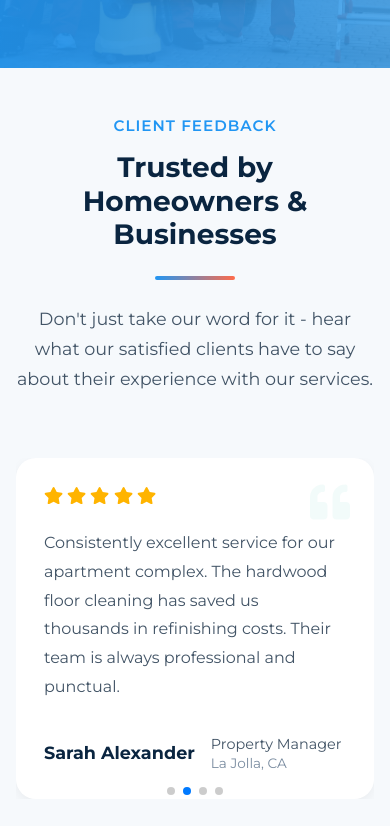
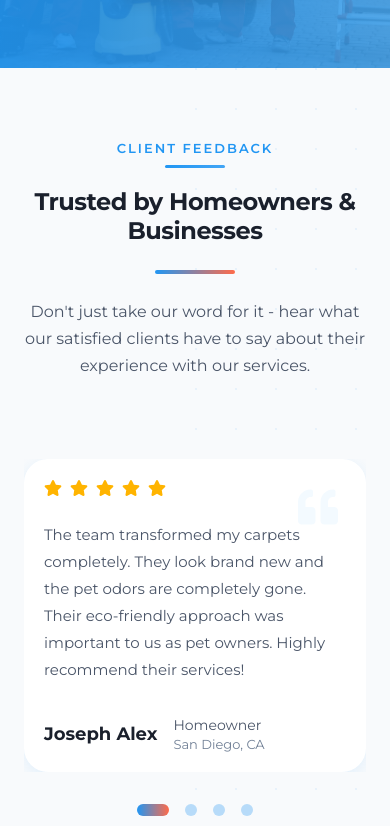
Before and after one commit to sanjuconnectrader/Demo, a React (Create React App) app: page / in a window 390 px wide. Shown: the part 5817-6643 px from the top of the page. Built offline with nearby package versions, Linux system fonts and the light colour scheme; a web font is replaced by a local one.

Commit message:
first-commit

```diff
--- a/src/components/Home/ClientTestimonial.css
+++ b/src/components/Home/ClientTestimonial.css
@@ -1,238 +1,362 @@
-:root {
-  /* Color Palette */
-  --primary-color: #2196F3;
-  --secondary-color: #42A5F5;
-  --accent-color: #ff6b4a;
-  --dark-text: #0a2540;
-  --medium-text: #425466;
-  --light-text: #7a8ca0;
-  --bg-white: #ffffff;
-  --light-bg: #f6f9fc;
-  --border-color: rgba(0, 0, 0, 0.08);
+/* ClientTestimonials.css */
+.clientTestimonials {
+  --primary-blue: #2196F3;
+  --primary-blue-light: #42A5F5;
+  --primary-blue-dark: #1565C0;
+  --accent-orange: #FF6B4A;
+  --text-dark: #1A202C;
+  --text-medium: #4A5568;
+  --text-light: #718096;
+  --white: #FFFFFF;
+  --light-bg: #F8FAFC;
+  --card-bg: #FFFFFF;
+  --border-radius: 24px;
+  --shadow-sm: 0 4px 15px rgba(33, 150, 243, 0.1);
+  --shadow-md: 0 10px 30px rgba(33, 150, 243, 0.15);
+  --shadow-lg: 0 20px 40px rgba(33, 150, 243, 0.2);
+  --transition: all 0.4s cubic-bezier(0.16, 1, 0.3, 1);
+  --transition-fast: all 0.2s ease-out;
 
-  /* Typography */
-  --font-primary: 'Montserrat', sans-serif;
-  --font-secondary: 'Montserrat', sans-serif;
-
-  /* Spacing */
-  --section-spacing: 6rem;
-  --element-spacing: 1.5rem;
-
-  /* Effects */
-  --shadow-sm: 0 4px 12px rgba(0, 0, 0, 0.05);
-  --shadow-md: 0 10px 30px rgba(0, 0, 0, 0.1);
-  --shadow-lg: 0 20px 50px rgba(0, 0, 0, 0.15);
-  --transition: all 0.3s cubic-bezier(0.25, 0.8, 0.25, 1);
-  --radius-md: 12px;
-  --radius-lg: 20px;
-}
-
-/* Base Section Styles */
-.testimonials-section {
-  padding: var(--section-spacing) 2rem;
+  position: relative;
+  padding: 120px 0;
   background-color: var(--light-bg);
-  position: relative;
   overflow: hidden;
 }
 
-.testimonials-container {
+.clientTestimonials__backgroundPattern {
+  position: absolute;
+  top: 0;
+  right: 0;
+  width: 50%;
+  height: 100%;
+  background-image:
+    radial-gradient(circle at 1px 1px, rgba(33, 150, 243, 0.08) 1px, transparent 0);
+  background-size: 40px 40px;
+  z-index: 0;
+}
+
+.clientTestimonials__container {
+  position: relative;
+  z-index: 1;
   max-width: 1400px;
   margin: 0 auto;
-  position: relative;
+  padding: 0 40px;
 }
 
-/* Header Styles */
-.testimonials-header {
+.clientTestimonials__header {
   text-align: center;
-  margin-bottom: 4rem;
-  max-width: 700px;
+  margin-bottom: 80px;
+  max-width: 800px;
   margin-left: auto;
   margin-right: auto;
 }
 
-.section-subtitle {
+.clientTestimonials__subtitle {
   display: inline-block;
-  font-size: 0.95rem;
+  font-size: 14px;
   font-weight: 600;
-  color: var(--primary-color);
+  letter-spacing: 2px;
   text-transform: uppercase;
-  letter-spacing: 1px;
-  margin-bottom: 1rem;
-  font-family: var(--font-secondary);
+  color: var(--primary-blue);
+  margin-bottom: 20px;
+  position: relative;
+  padding-bottom: 12px;
 }
 
-.section-title {
-  font-size: clamp(1.75rem, 4vw, 2.5rem);
-  font-weight: 700;
-  line-height: 1.2;
-  color: var(--dark-text);
-  margin: 0 0 1.5rem 0;
-  font-family: var(--font-secondary);
+.clientTestimonials__subtitle::after {
+  content: '';
+  position: absolute;
+  left: 50%;
+  bottom: 0;
+  transform: translateX(-50%);
+  width: 60px;
+  height: 3px;
+  background: linear-gradient(90deg, var(--primary-blue), var(--primary-blue-light));
+  border-radius: 3px;
+  transition: var(--transition);
 }
 
-.divider {
+.clientTestimonials__title {
+  font-size: 48px;
+  font-weight: 800;
+  color: var(--text-dark);
+  margin-bottom: 24px;
+  line-height: 1.2;
+  letter-spacing: -0.5px;
+}
+
+.clientTestimonials__divider {
   width: 80px;
   height: 4px;
-  background: linear-gradient(to right, var(--primary-color), var(--accent-color));
-  margin: 0 auto 1.5rem;
+  background: linear-gradient(90deg, var(--primary-blue), var(--accent-orange));
+  margin: 0 auto 24px;
   border-radius: 2px;
+  transition: var(--transition);
 }
 
-.section-description {
-  font-size: 1.1rem;
+.clientTestimonials__description {
+  font-size: 18px;
+  color: var(--text-medium);
   line-height: 1.7;
-  color: var(--medium-text);
   margin: 0;
 }
 
-/* Testimonial Card Styles */
-.testimonials-slider {
-  padding: 1rem 0 3rem;
+.clientTestimonials__sliderWrapper {
+  position: relative;
+  padding: 20px 0 60px;
 }
 
-.testimonial-card {
-  background: var(--bg-white);
-  border-radius: var(--radius-lg);
-  padding: 2.5rem;
+.clientTestimonials__card {
+  background: var(--card-bg);
+  border-radius: var(--border-radius);
+  padding: 40px;
   height: auto;
   box-shadow: var(--shadow-sm);
   transition: var(--transition);
   position: relative;
   overflow: hidden;
-}
-
-.testimonial-card:hover {
-  transform: translateY(-5px);
-  box-shadow: var(--shadow-md);
-}
-
-.testimonial-rating {
-  display: flex;
-  gap: 0.25rem;
-  margin-bottom: 1.5rem;
-}
-
-.star {
-  color: #e0e0e0;
-  font-size: 1.2rem;
-}
-
-.star.filled {
-  color: #ffb400;
-}
-
-.quote-icon {
-  position: absolute;
-  top: 2.5rem;
-  right: 2.5rem;
-  font-size: 3rem;
-  color: rgba(0, 168, 156, 0.05);
-  z-index: 0;
-}
-
-.testimonial-text {
-  position: relative;
-  font-size: 1.05rem;
-  line-height: 1.8;
-  color: var(--medium-text);
-  margin-bottom: 2rem;
   z-index: 1;
 }
 
-.testimonial-author {
+.clientTestimonials__cardHover {
+  position: absolute;
+  top: 0;
+  left: 0;
+  width: 100%;
+  height: 100%;
+  background: linear-gradient(135deg, var(--primary-blue), var(--primary-blue-light));
+  opacity: 0;
+  transition: var(--transition);
+  z-index: -1;
+}
+
+.clientTestimonials__card:hover {
+  transform: translateY(-10px);
+  box-shadow: var(--shadow-lg);
+  color: var(--white);
+}
+
+.clientTestimonials__card:hover .clientTestimonials__cardHover {
+  opacity: 1;
+}
+
+.clientTestimonials__card:hover .clientTestimonials__text,
+.clientTestimonials__card:hover .clientTestimonials__authorName,
+.clientTestimonials__card:hover .clientTestimonials__authorRole,
+.clientTestimonials__card:hover .clientTestimonials__authorLocation {
+  color: var(--white);
+}
+
+.clientTestimonials__card:hover .clientTestimonials__star--filled {
+  color: #FFD700;
+}
+
+.clientTestimonials__card:hover .clientTestimonials__quoteIcon {
+  color: rgba(255, 255, 255, 0.1);
+}
+
+.clientTestimonials__rating {
+  display: flex;
+  gap: 8px;
+  margin-bottom: 24px;
+  position: relative;
+  z-index: 2;
+}
+
+.clientTestimonials__star {
+  color: #E0E0E0;
+  font-size: 18px;
+  transition: var(--transition-fast);
+}
+
+.clientTestimonials__star--filled {
+  color: #FFB400;
+}
+
+.clientTestimonials__quoteIcon {
+  position: absolute;
+  top: 40px;
+  right: 40px;
+  font-size: 60px;
+  color: rgba(33, 150, 243, 0.05);
+  z-index: 0;
+  transition: var(--transition);
+}
+
+.clientTestimonials__text {
+  position: relative;
+  font-size: 16px;
+  line-height: 1.8;
+  color: var(--text-medium);
+  margin-bottom: 32px;
+  z-index: 2;
+  transition: var(--transition);
+}
+
+.clientTestimonials__author {
   display: flex;
   align-items: center;
-  gap: 1rem;
+  gap: 16px;
+  position: relative;
+  z-index: 2;
 }
 
-.author-name {
-  font-size: 1.1rem;
+.clientTestimonials__authorName {
+  font-size: 18px;
   font-weight: 700;
-  color: var(--dark-text);
+  color: var(--text-dark);
   margin: 0;
+  transition: var(--transition);
 }
 
-.author-details {
+.clientTestimonials__authorDetails {
   display: flex;
   flex-direction: column;
 }
 
-.author-role {
-  font-size: 0.9rem;
-  color: var(--medium-text);
+.clientTestimonials__authorRole {
+  font-size: 14px;
+  color: var(--text-medium);
   line-height: 1.5;
+  transition: var(--transition);
 }
 
-.author-location {
-  font-size: 0.85rem;
-  color: var(--light-text);
+.clientTestimonials__authorLocation {
+  font-size: 13px;
+  color: var(--text-light);
+  transition: var(--transition);
 }
 
-/* Swiper Pagination Styles */
-.swiper-pagination {
+.clientTestimonials__pagination {
   position: relative;
-  bottom: 0 !important;
-  margin-top: 2rem;
+  bottom: 0;
+  margin-top: 40px;
+  display: flex;
+  justify-content: center;
+  align-items: center;
+  gap: 8px;
+  z-index: 10;
 }
 
 .swiper-pagination-bullet {
-  width: 10px;
-  height: 10px;
-  background-color: rgba(0, 168, 156, 0.3);
+  width: 12px;
+  height: 12px;
+  background-color: rgba(33, 150, 243, 0.3);
   opacity: 1;
-  transition: var(--transition);
+  transition: var(--transition-fast);
 }
 
 .swiper-pagination-bullet-active {
-  background-color: var(--primary-color);
-  width: 30px;
-  border-radius: 5px;
+  background: linear-gradient(90deg, var(--primary-blue), var(--accent-orange));
+  width: 32px;
+  border-radius: 6px;
 }
 
-/* Responsive Adjustments */
-@media (max-width: 1024px) {
-  .testimonials-section {
-    padding: 4rem 1.5rem;
+/* Coverflow Effect Styles */
+.swiper-slide {
+  transition: all 0.4s ease;
+}
+
+.swiper-slide-active {
+  transform: scale(1.05);
+  z-index: 2;
+}
+
+/* Responsive Styles */
+@media (max-width: 1200px) {
+  .clientTestimonials {
+    padding: 100px 0;
+  }
+
+  .clientTestimonials__title {
+    font-size: 40px;
+  }
+
+  .clientTestimonials__card {
+    padding: 32px;
+  }
+
+  .clientTestimonials__quoteIcon {
+    top: 32px;
+    right: 32px;
+    font-size: 50px;
+  }
+}
+
+@media (max-width: 992px) {
+  .clientTestimonials__header {
+    margin-bottom: 60px;
+  }
+
+  .clientTestimonials__title {
+    font-size: 36px;
+  }
+
+  .clientTestimonials__description {
+    font-size: 16px;
   }
 }
 
 @media (max-width: 768px) {
-  .testimonials-header {
-    margin-bottom: 3rem;
+  .clientTestimonials {
+    padding: 80px 0;
   }
 
-  .testimonial-card {
-    padding: 2rem;
+  .clientTestimonials__container {
+    padding: 0 32px;
   }
 
-  .quote-icon {
-    top: 1.5rem;
-    right: 1.5rem;
-    font-size: 2.5rem;
+  .clientTestimonials__title {
+    font-size: 32px;
+  }
+
+  .clientTestimonials__card {
+    padding: 28px;
+  }
+
+  .clientTestimonials__quoteIcon {
+    top: 28px;
+    right: 28px;
+    font-size: 40px;
+  }
+
+  .swiper-slide-active {
+    transform: none;
   }
 }
 
-@media (max-width: 480px) {
-  .testimonials-section {
-    padding: 3rem 1rem;
+@media (max-width: 576px) {
+  .clientTestimonials {
+    padding: 70px 0;
   }
 
-  .testimonial-card {
-    padding: 1.75rem;
+  .clientTestimonials__container {
+    padding: 0 24px;
   }
 
-  .testimonial-text {
-    font-size: 1rem;
+  .clientTestimonials__title {
+    font-size: 28px;
+  }
+
+  .clientTestimonials__subtitle {
+    font-size: 13px;
+  }
+
+  .clientTestimonials__card {
+    padding: 24px;
+  }
+
+  .clientTestimonials__text {
+    font-size: 15px;
   }
 }
 
-/* Reduced motion preference */
-@media (prefers-reduced-motion: reduce) {
-  .testimonial-card:hover {
-    transform: none;
+@media (max-width: 400px) {
+  .clientTestimonials__title {
+    font-size: 24px;
   }
 
-  * {
-    transition: none !important;
+  .clientTestimonials__card {
+    padding: 20px;
   }
 }
--- a/src/components/Home/ClientTestimonial.jsx
+++ b/src/components/Home/ClientTestimonial.jsx
@@ -1,12 +1,11 @@
 import React from "react";
-import "./ClientTestimonial.css";
 import { FaStar, FaQuoteLeft } from "react-icons/fa";
 import { Swiper, SwiperSlide } from "swiper/react";
-import { Pagination, Autoplay } from "swiper/modules";
-
-// Import Swiper styles
+import { Pagination, Autoplay, EffectCoverflow } from "swiper/modules";
 import "swiper/css";
 import "swiper/css/pagination";
+import "swiper/css/effect-coverflow";
+import "./ClientTestimonial.css";
 
 const testimonials = [
   {
@@ -39,66 +38,87 @@ const testimonials = [
   }
 ];
 
-const ClientTestimonial = () => {
+const ClientTestimonials = () => {
   return (
-    <section className="testimonials-section">
-      <div className="testimonials-container">
-        <div className="testimonials-header">
-          <span className="section-subtitle">Client Feedback</span>
-          <h2 className="section-title">Trusted by Homeowners & Businesses</h2>
-          <div className="divider"></div>
-          <p className="section-description">
+    <section className="clientTestimonials">
+      <div className="clientTestimonials__backgroundPattern" aria-hidden="true"></div>
+
+      <div className="clientTestimonials__container">
+        <div className="clientTestimonials__header">
+          <span className="clientTestimonials__subtitle">Client Feedback</span>
+          <h2 className="clientTestimonials__title">Trusted by Homeowners & Businesses</h2>
+          <div className="clientTestimonials__divider"></div>
+          <p className="clientTestimonials__description">
             Don't just take our word for it - hear what our satisfied clients have to say about their experience with our services.
           </p>
         </div>
 
-        <div className="testimonials-slider">
+        <div className="clientTestimonials__sliderWrapper">
           <Swiper
-            modules={[Pagination, Autoplay]}
-            spaceBetween={30}
+            modules={[Pagination, Autoplay, EffectCoverflow]}
+            spaceBetween={40}
             slidesPerView={1}
-            pagination={{ clickable: true }}
+            pagination={{
+              clickable: true,
+              el: '.clientTestimonials__pagination',
+              type: 'bullets'
+            }}
             autoplay={{
-              delay: 6000,
+              delay: 8000,
               disableOnInteraction: false
+            }}
+            effect="coverflow"
+            grabCursor={true}
+            centeredSlides={true}
+            coverflowEffect={{
+              rotate: 0,
+              stretch: 0,
+              depth: 100,
+              modifier: 2.5,
+              slideShadows: false
             }}
             breakpoints={{
               768: {
-                slidesPerView: 2
+                slidesPerView: 2,
+                effect: "slide"
               },
               1200: {
-                slidesPerView: 3
+                slidesPerView: 3,
+                effect: "slide",
+                spaceBetween: 30
               }
             }}
           >
             {testimonials.map((testimonial, index) => (
               <SwiperSlide key={index}>
-                <div className="testimonial-card">
-                  <div className="testimonial-rating">
+                <div className="clientTestimonials__card">
+                  <div className="clientTestimonials__rating">
                     {[...Array(5)].map((_, i) => (
                       <FaStar
                         key={i}
-                        className={i < testimonial.stars ? "star filled" : "star"}
+                        className={`clientTestimonials__star ${i < testimonial.stars ? 'clientTestimonials__star--filled' : ''}`}
                       />
                     ))}
                   </div>
-                  <FaQuoteLeft className="quote-icon" />
-                  <p className="testimonial-text">{testimonial.text}</p>
-                  <div className="testimonial-author">
-                    <h4 className="author-name">{testimonial.name}</h4>
-                    <div className="author-details">
-                      <span className="author-role">{testimonial.role}</span>
-                      <span className="author-location">{testimonial.location}</span>
+                  <FaQuoteLeft className="clientTestimonials__quoteIcon" />
+                  <p className="clientTestimonials__text">{testimonial.text}</p>
+                  <div className="clientTestimonials__author">
+                    <h4 className="clientTestimonials__authorName">{testimonial.name}</h4>
+                    <div className="clientTestimonials__authorDetails">
+                      <span className="clientTestimonials__authorRole">{testimonial.role}</span>
+                      <span className="clientTestimonials__authorLocation">{testimonial.location}</span>
                     </div>
                   </div>
+                  <div className="clientTestimonials__cardHover"></div>
                 </div>
               </SwiperSlide>
             ))}
           </Swiper>
+          <div className="clientTestimonials__pagination"></div>
         </div>
       </div>
     </section>
   );
 };
 
-export default ClientTestimonial;
+export default ClientTestimonials;
```
